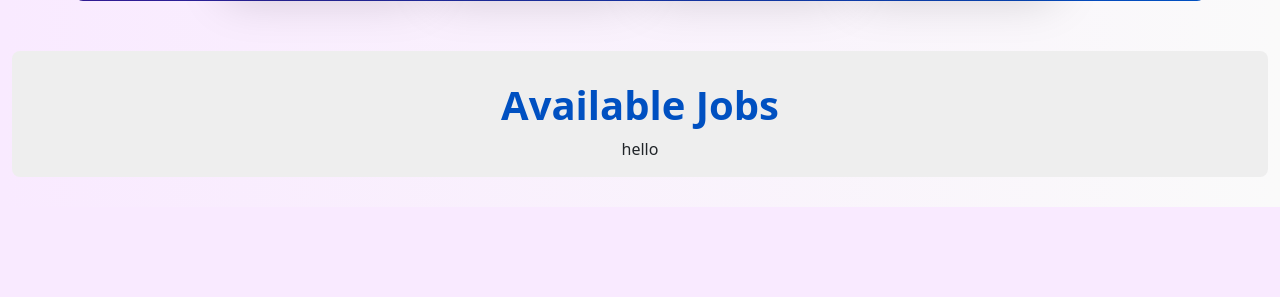
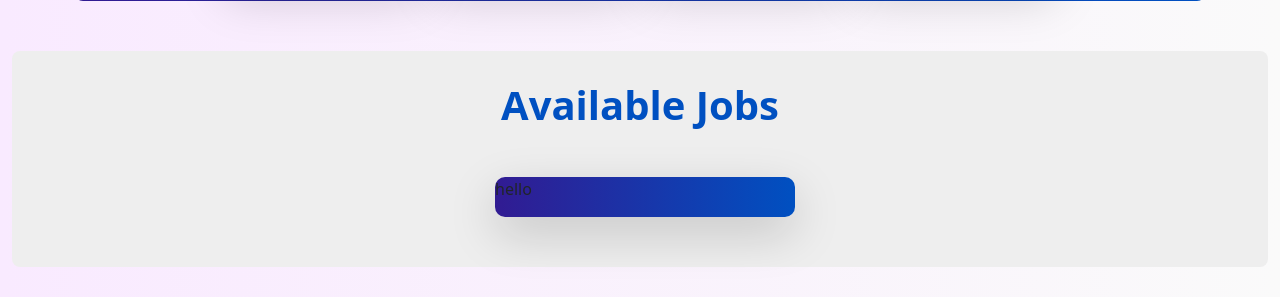
Before and after one commit to martin265/SmartWayConstructionProject, a PHP site: page /applicant_jobs.php in a window 1280 px wide. Shown: the part 678-975 px from the top of the page. Before the commit the page ends 885 px from the top, so only its background shows below. Run offline with PHP 8.4, Linux system fonts and the light colour scheme; tables that the repository leaves empty or names only in its code hold one stand-in row (values such as "Sample post"); some libraries are stand-ins or nearby versions.

Commit message:
don't over commit

```diff
--- a/applicant_jobs.php
+++ b/applicant_jobs.php
@@ -122,7 +122,7 @@ $all_results = getAllAvailableJobs($conn);
                         <!-- ========== looping through the database results here ====== -->
                         <?php if ($all_results) : ?>
                             <?php foreach($all_results as $single_result) {?>
-                                <div class="available-jobs-single-card">
+                                <div class="available-jobs-single-card shadow-lg">
                                     <p>hello</p>
                                 </div>
                             <?php }?>
--- a/styles/main.css
+++ b/styles/main.css
@@ -235,3 +235,14 @@ body {
     justify-content: center;
     flex-flow: row wrap;
 }
+
+.all-available-jobs-panel .available-jobs-cards .available-jobs-single-card {
+    width: 300px;
+    height: auto;
+    background: linear-gradient(to left, #0050C1, #311B92);
+    margin-top: 40px;
+    margin-bottom: 50px;
+    border-radius: 10px;
+    box-shadow: 2px 2px 4px 2px rgba(0, 0, 0, 0.1);
+    margin-left: 10px;
+}
```
